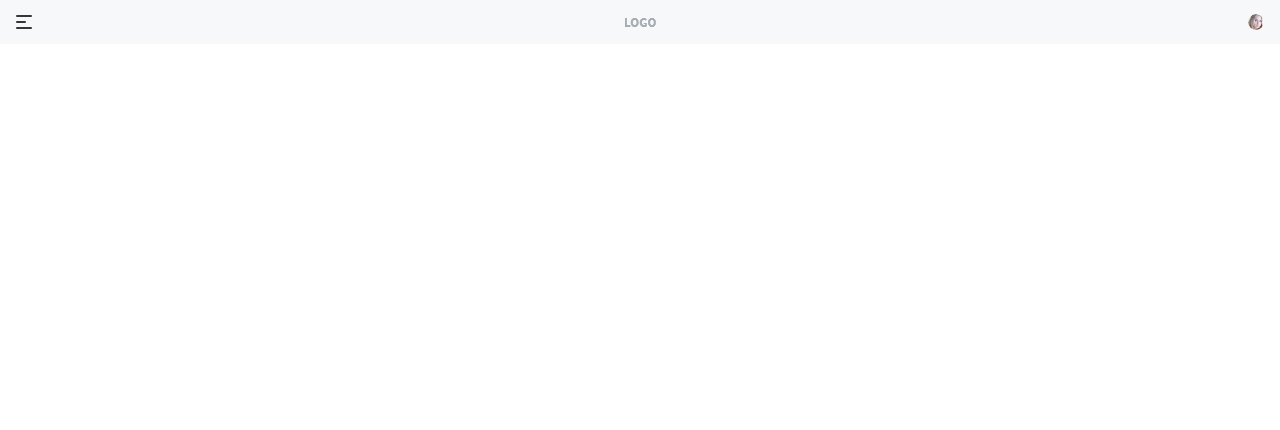
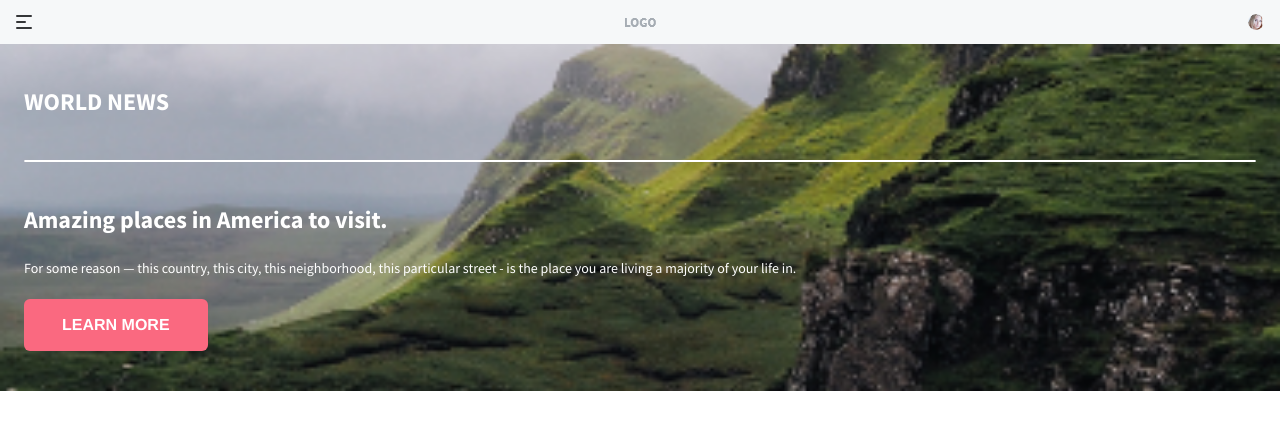
Before and after one commit to DmitryPacificAtion/travel-blog, a plain HTML site: page index.html in a window 1280 px wide. Drawn offline with Linux system fonts and the light colour scheme.

Commit message:
Add news section

```diff
--- a/index.html
+++ b/index.html
@@ -3,6 +3,10 @@
     <meta charset="UTF-8" />
     <meta name="viewport" content="width=device-width, initial-scale=1.0" />
     <title>My travel Blog</title>
+    <link
+      href="https://fonts.googleapis.com/css2?family=Source+Sans+Pro:wght@400;700&display=swap"
+      rel="stylesheet"
+    />
     <link rel="stylesheet" href="./bootstrap-reboot.min.css" />
     <link rel="stylesheet" href="./bootstrap-grid.min.css" />
     <link rel="stylesheet" href="./main.css" />
@@ -19,6 +23,17 @@
         <div class="user-account"></div>
       </div>
     </header>
-    <section class="world-news"></section>
+    <section class="container-fluid news">
+      <h1 class="news__title">World news</h1>
+      <div class="news__separator"></div>
+      <div class="news__cta">Amazing places in America to visit.</div>
+      <div class="news__description">
+        For some reason — this country, this city, this neighborhood, this particular street - is
+        the place you are living a majority of your life in.
+      </div>
+      <a href="./?read-more" class="news__button">
+        Learn more
+      </a>
+    </section>
   </body>
 </html>
--- a/main.css
+++ b/main.css
@@ -50,3 +50,44 @@ header,
   border-radius: 50%;
   background-size: contain;
 }
+
+/* NEWS */
+.news {
+  background: url(./assets/bg-news.png) no-repeat 0;
+  background-size: cover;
+  font-family: 'Source Sans Pro';
+  padding: 40px 24px;
+  color: #ffffff;
+}
+.news__title {
+  text-transform: uppercase;
+}
+.news__title,
+.news__cta {
+  font-size: 24px;
+  font-weight: bold;
+  margin-bottom: 20px;
+}
+.news__separator {
+  margin: 40px 0;
+  border: 1px solid #ffffff;
+  background-color: #ffffff;
+  border-radius: 2px;
+  height: 0;
+}
+.news__description {
+  font-size: 14px;
+  font-weight: 400;
+  margin-bottom: 20px;
+}
+.news__button {
+  display: inline-block;
+  text-transform: uppercase;
+  text-decoration: none;
+  color: #ffffff;
+  font-family: 'Helvetica';
+  font-weight: bold;
+  padding: 14px 38px;
+  background-color: #fa6980;
+  border-radius: 6px;
+}
```
Also changed, not shown: assets/bg-news.png (renamed from assets/bg-mobile.png), assets/bg-news@2x.png (renamed from assets/bg-mobile@2x.png).
